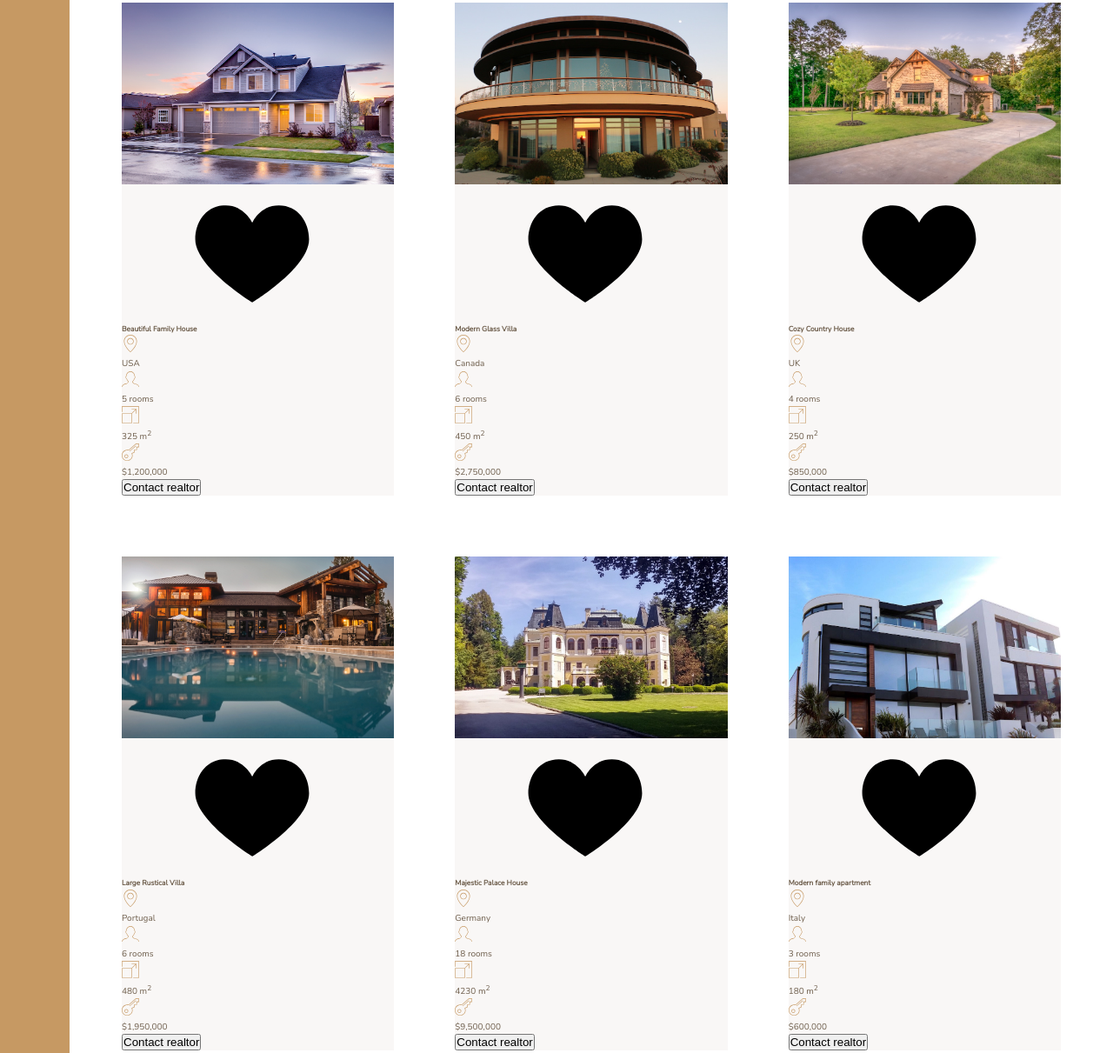
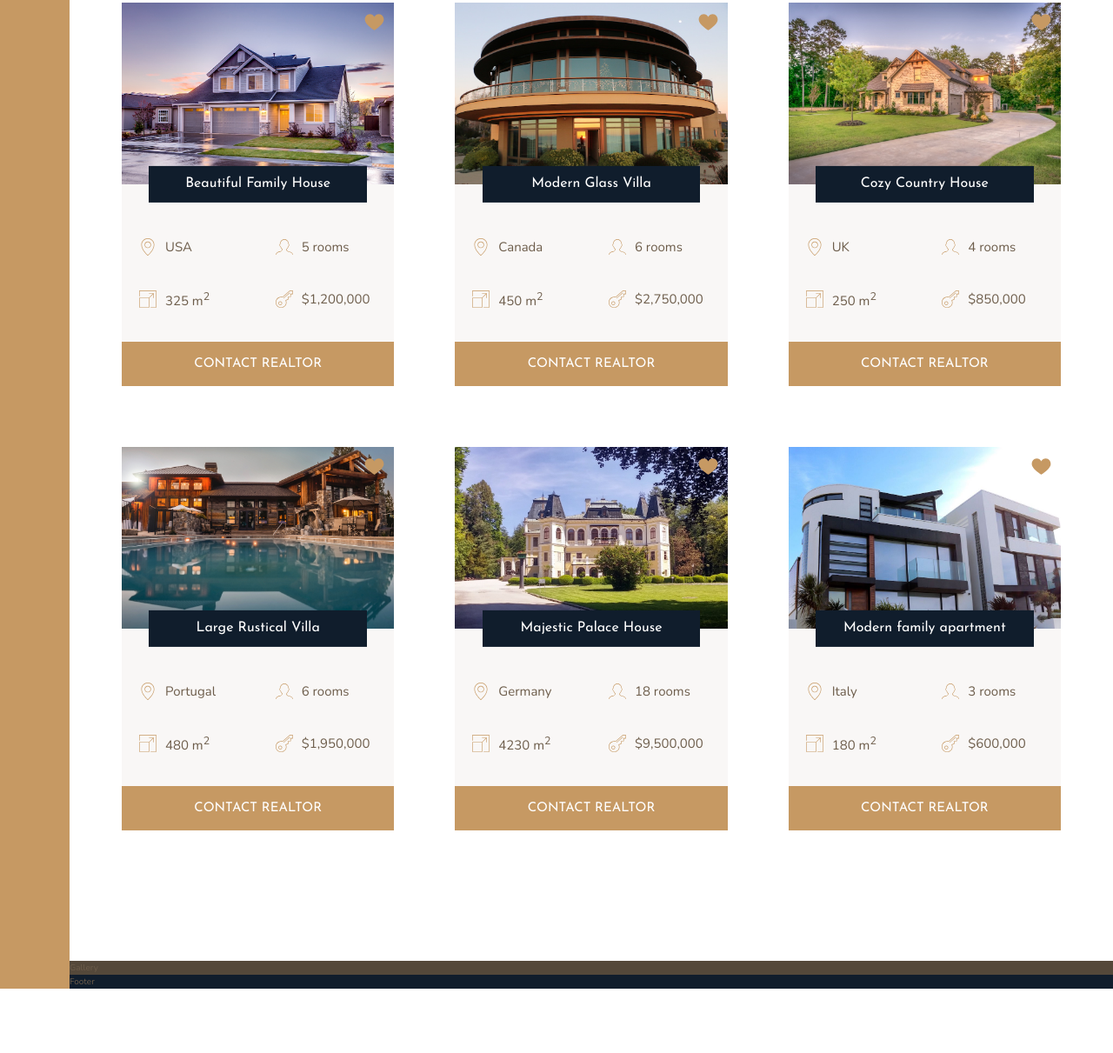
Before and after one commit to 1kevinson/CSS-and-SCSS-DESIGNS, a plain HTML site: page Nexter/code/index.html in a window 1280 px wide. Shown: the part 1998-3209 px from the top of the page at 87% size. After the commit the page ends 3135 px from the top, so only its background shows below. Drawn offline with nearby package versions, Linux system fonts and the light colour scheme.

Commit message:
Building the Home section part 2

```diff
--- a/Nexter/code/index.html
+++ b/Nexter/code/index.html
@@ -123,19 +123,19 @@
                 </svg>
                 <p>5 rooms</p>
             </div>
-            <div class="home__location">
+            <div class="home__area">
                 <svg>
                     <use xlink:href="img/sprite.svg#icon-expand"></use>
                 </svg>
                 <p>325 m<sup>2</sup></p>
             </div>
-            <div class="home__area">
+            <div class="home__price">
                 <svg>
                     <use xlink:href="img/sprite.svg#icon-key"></use>
                 </svg>
                 <p>$1,200,000</p>
             </div>
-           <button class="cta">Contact realtor</button>
+           <button class="btn home__btn">Contact realtor</button>
         </div>
 
         <div class="home">
@@ -156,19 +156,19 @@
                 </svg>
                 <p>6 rooms</p>
             </div>
-            <div class="home__location">
+            <div class="home__area">
                 <svg>
                     <use xlink:href="img/sprite.svg#icon-expand"></use>
                 </svg>
                 <p>450 m<sup>2</sup></p>
             </div>
-            <div class="home__area">
+            <div class="home__price">
                 <svg>
                     <use xlink:href="img/sprite.svg#icon-key"></use>
                 </svg>
                 <p>$2,750,000</p>
             </div>
-            <button class="cta">Contact realtor</button>
+            <button class="btn home__btn">Contact realtor</button>
         </div>
 
         <div class="home">
@@ -189,19 +189,19 @@
                 </svg>
                 <p>4 rooms</p>
             </div>
-            <div class="home__location">
+            <div class="home__area">
                 <svg>
                     <use xlink:href="img/sprite.svg#icon-expand"></use>
                 </svg>
                 <p>250 m<sup>2</sup></p>
             </div>
-            <div class="home__area">
+            <div class="home__price">
                 <svg>
                     <use xlink:href="img/sprite.svg#icon-key"></use>
                 </svg>
                 <p>$850,000</p>
             </div>
-            <button class="cta">Contact realtor</button>
+            <button class="btn home__btn">Contact realtor</button>
         </div>
 
         <div class="home">
@@ -222,19 +222,19 @@
                 </svg>
                 <p>6 rooms</p>
             </div>
-            <div class="home__location">
+            <div class="home__area">
                 <svg>
                     <use xlink:href="img/sprite.svg#icon-expand"></use>
                 </svg>
                 <p>480 m<sup>2</sup></p>
             </div>
-            <div class="home__area">
+            <div class="home__price">
                 <svg>
                     <use xlink:href="img/sprite.svg#icon-key"></use>
                 </svg>
                 <p>$1,950,000</p>
             </div>
-            <button class="cta">Contact realtor</button>
+            <button class="btn home__btn">Contact realtor</button>
         </div>
 
         <div class="home">
@@ -255,19 +255,19 @@
                 </svg>
                 <p>18 rooms</p>
             </div>
-            <div class="home__location">
+            <div class="home__area">
                 <svg>
                     <use xlink:href="img/sprite.svg#icon-expand"></use>
                 </svg>
                 <p>4230 m<sup>2</sup></p>
             </div>
-            <div class="home__area">
+            <div class="home__price">
                 <svg>
                     <use xlink:href="img/sprite.svg#icon-key"></use>
                 </svg>
                 <p>$9,500,000</p>
             </div>
-            <button class="cta">Contact realtor</button>
+            <button class="btn home__btn">Contact realtor</button>
         </div>
 
         <div class="home">
@@ -288,19 +288,19 @@
                 </svg>
                 <p>3 rooms</p>
             </div>
-            <div class="home__location">
+            <div class="home__area">
                 <svg>
                     <use xlink:href="img/sprite.svg#icon-expand"></use>
                 </svg>
                 <p>180 m<sup>2</sup></p>
             </div>
-            <div class="home__area">
+            <div class="home__price">
                 <svg>
                     <use xlink:href="img/sprite.svg#icon-key"></use>
                 </svg>
                 <p>$600,000</p>
             </div>
-            <button class="cta">Contact realtor</button>
+            <button class="btn home__btn">Contact realtor</button>
         </div>
 
     </section>
--- a/Nexter/code/sass/_homes.scss
+++ b/Nexter/code/sass/_homes.scss
@@ -10,16 +10,56 @@
 .home {
    background-color: $color-grey-light-1;
 
+   display: grid;
+   grid-template-columns: repeat(2, 1fr);
+   grid-row-gap: 3.5rem;
+
+
    &__img {
       width: 100%;
+      grid-row: 1 / 2;
+      grid-column: 1 / -1;
+      z-index: 1;
    }
 
    &__like {
-
+      // Overlapping of the rows 1/2
+      grid-row: 1 / 2;
+      grid-column: 2 / 3;
+      justify-self: end;
+      margin: 1rem;
+      fill: $color-primary;
+      height: 2.5rem;
+      width: 2.5rem;
+      z-index: 2;
    }
 
    &__name {
+      // Overlapping of the rows 2/2
+      grid-row: 1 / 2;
+      grid-column: 1 / -1;
+      z-index: 3;
 
+      width: 80%;
+      height: 20%;
+      justify-self: center;
+      align-self: end;
+      font-family: $font-display;
+      font-size: 1.6rem;
+      text-align: center;
+      padding: 1.25rem;
+      background-color: $color-secondary;
+      color: #fff;
+      font-weight: 400;
+      transform: translateY(50%);
+
+      display: grid;
+      align-content: center;
+   }
+
+   &__location,
+   &__rooms {
+      margin-top: 2.5rem;
    }
 
    &__location,
@@ -27,14 +67,21 @@
    &__area,
    &__price {
 
+      font-size: 1.5rem;
+      margin-left: 2rem;
+
+      display: flex;
+      align-items:center;
+
       svg {
          fill: $color-primary;
          height: 2rem;
          width: 2rem;
-      }
-
-      p {
-
+         margin-right: 1rem;
       }
    }
+
+   &__btn {
+      grid-column: 1 / -1;
+   }
 }
```
Also changed, not shown: Nexter/code/css/style.css.
